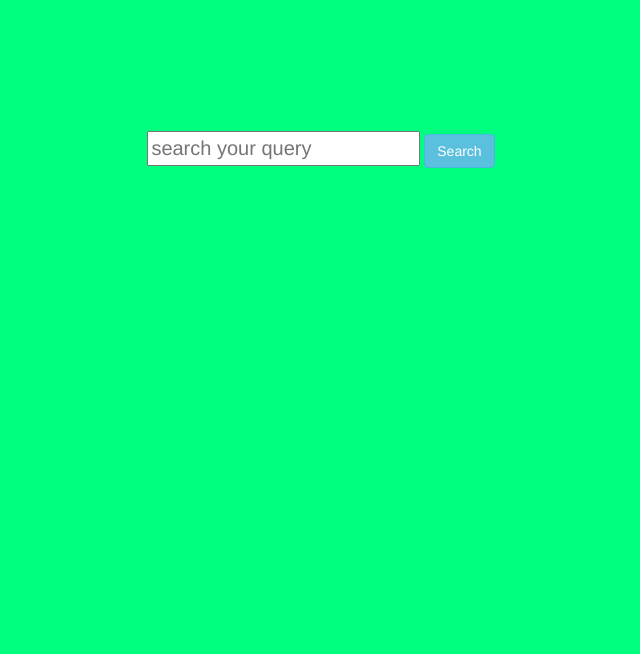
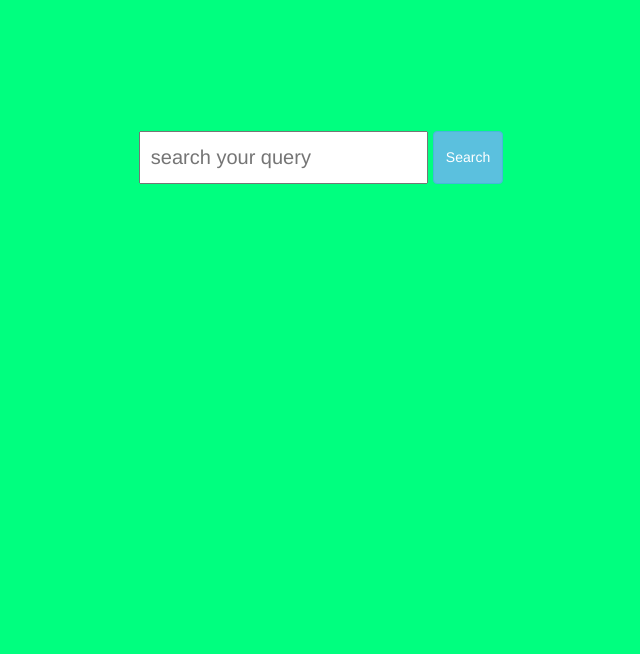
Before and after one commit to sunilsj99/WikipediaViewer, a plain HTML site: page index.html in a window 1280 px wide. Shown: the part 146-800 px from the top of the page, without its empty margins (319-959 px from the left). Drawn offline with nearby package versions, Linux system fonts and the light colour scheme.

Commit message:
Added some basic flexbox utility classes and applied them to align search box and button

```diff
--- a/index.html
+++ b/index.html
@@ -13,8 +13,10 @@
     <h1>Wikipedia Viewer</h1>
 <div class="container">
     <form id="searchForm" class="form-inline text-center">
-    <input type="text" id="searchQuery" placeholder="search your query">
-    <button class="btn btn-info" id="submit">Search</button>
+        <div class="display-flex align-items-stretch justify-content-center">
+            <input class="padding-1 margin-right-half" type="text" id="searchQuery" placeholder="search your query">
+            <button class="btn btn-info" id="submit">Search</button>
+        </div>
     </form>
     <div id="return" class="text-center"><button class="btn btn-primary">return to search</button></div>
     <div id="result"></div>
--- a/style.css
+++ b/style.css
@@ -36,3 +36,23 @@ a:hover{
 #return{
     margin: 10px 0px 20px 0px;
 }
+
+.display-flex {
+    display: flex;
+}
+
+.justify-content-center {
+    justify-content: center;
+}
+
+.align-items-stretch {
+    align-items: stretch;
+}
+
+.padding-1 {
+    padding: 1rem;
+}
+
+.margin-right-half {
+    margin-right: 0.5rem;
+}
```
